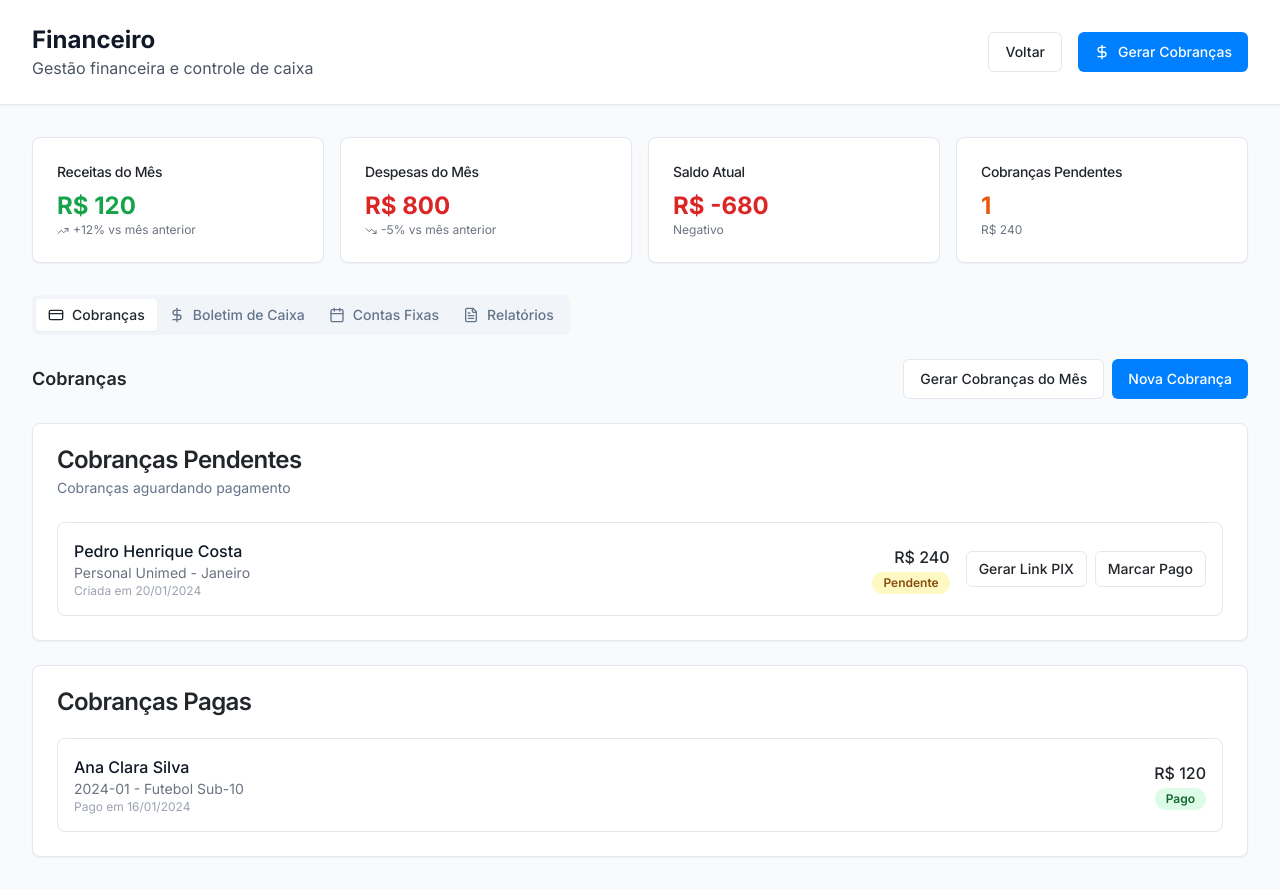
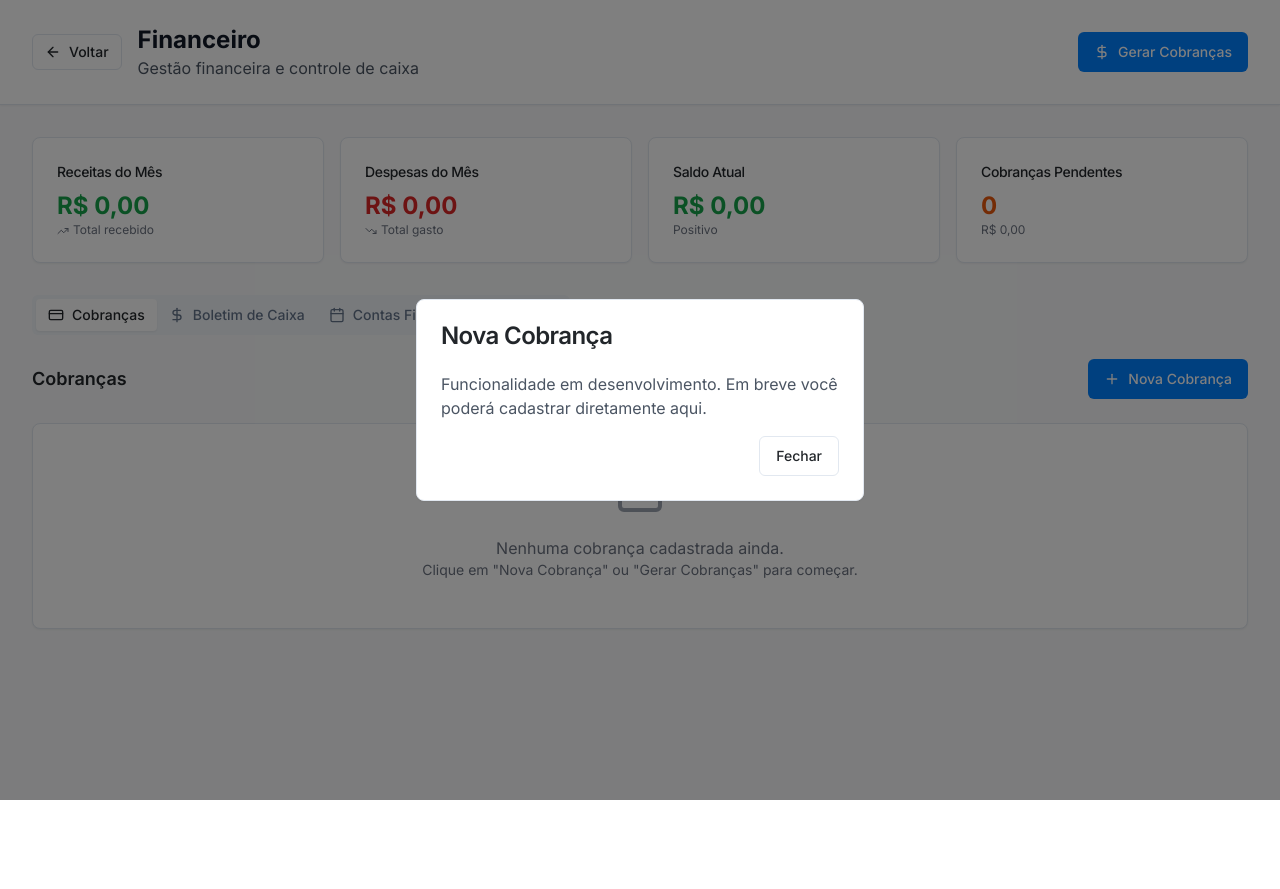
Before and after one commit to johnlns/CEPIN, a Next.js app: page /financeiro in a window 1280 px wide. Both pictures are taken after a click on the button "Nova Cobrança". After the commit the page ends 800 px from the top, so only its background shows below. Built offline with nearby package versions, Linux system fonts and the light colour scheme.

Commit message:
Refactor: Refatorar página Financeiro com botão voltar e preparar para integração com banco

```diff
--- a/src/app/financeiro/page.tsx
+++ b/src/app/financeiro/page.tsx
@@ -1,82 +1,76 @@
+'use client'
+
+import { useState, useEffect } from 'react'
 import { Card, CardContent, CardDescription, CardHeader, CardTitle } from '@/components/ui/card'
 import { Button } from '@/components/ui/button'
 import { Badge } from '@/components/ui/badge'
 import { Tabs, TabsContent, TabsList, TabsTrigger } from '@/components/ui/tabs'
-import { DollarSign, TrendingUp, TrendingDown, FileText, Calendar, CreditCard } from 'lucide-react'
+import { Input } from '@/components/ui/input'
+import { Label } from '@/components/ui/label'
+import { DollarSign, TrendingUp, TrendingDown, FileText, Calendar, CreditCard, ArrowLeft, Plus } from 'lucide-react'
+import Link from 'next/link'
 
-// Mock data - em produção viria dos serviços financeiros
-const cobrancas = [
-  {
-    id: '1',
-    aluno: 'Ana Clara Silva',
-    referencia: '2024-01 - Futebol Sub-10',
-    origem: 'modalidade',
-    valorCents: 12000,
-    status: 'pago',
-    createdAt: '2024-01-15',
-    paidAt: '2024-01-16'
-  },
-  {
-    id: '2',
-    aluno: 'Pedro Henrique Costa',
-    referencia: 'Personal Unimed - Janeiro',
-    origem: 'personal',
-    valorCents: 24000,
-    status: 'pendente',
-    createdAt: '2024-01-20',
-    paidAt: null
+interface Cobranca {
+  id: string
+  alunoId: string
+  referencia: string
+  origem: string
+  valorCents: number
+  status: string
+  createdAt: Date
+  paidAt: Date | null
+  aluno?: {
+    fullName: string
   }
-]
+}
 
-const boletimCaixa = [
-  {
-    id: '1',
-    data: '2024-01-20',
-    descricao: 'Recebimento mensalidade Ana Clara',
-    categoria: 'receita',
-    subcategoria: 'Modalidades',
-    origem: 'contrato',
-    valorCents: 12000,
-    forma: 'pix'
-  },
-  {
-    id: '2',
-    data: '2024-01-20',
-    descricao: 'Pagamento energia elétrica',
-    categoria: 'despesa',
-    subcategoria: 'Utilidades',
-    origem: 'outros',
-    valorCents: 80000,
-    forma: 'boleto'
+interface BoletimItem {
+  id: string
+  data: Date
+  descricao: string
+  categoria: string
+  subcategoria: string
+  origem: string
+  valorCents: number
+  forma: string
 }
-]
 
-const contasFixas = [
-  {
-    id: '1',
-    nome: 'Aluguel do Espaço',
-    valorCents: 250000,
-    vencimento: '2024-02-05',
-    status: 'aberto'
-  },
-  {
-    id: '2',
-    nome: 'Energia Elétrica',
-    valorCents: 80000,
-    vencimento: '2024-02-15',
-    status: 'pago'
+interface DespesaFixa {
+  id: string
+  nome: string
+  valorCents: number
+  diavencimento: number
+  ativa: boolean
 }
-]
 
 export default function FinanceiroPage() {
+  const [cobrancas, setCobrancas] = useState<Cobranca[]>([])
+  const [boletim, setBoletim] = useState<BoletimItem[]>([])
+  const [despesasFixas, setDespesasFixas] = useState<DespesaFixa[]>([])
+  const [loading, setLoading] = useState(false)
+  const [showFormCobranca, setShowFormCobranca] = useState(false)
+  const [showFormLancamento, setShowFormLancamento] = useState(false)
+  const [showFormDespesa, setShowFormDespesa] = useState(false)
+
   const hoje = new Date().toISOString().split('T')[0]
   const mesAtual = hoje.substring(0, 7) // YYYY-MM
 
-  const totalReceitas = boletimCaixa
+  useEffect(() => {
+    carregarDados()
+  }, [])
+
+  const carregarDados = async () => {
+    // Por enquanto, dados mockados até integrar com as APIs
+    setCobrancas([])
+    setBoletim([])
+    setDespesasFixas([])
+  }
+
+  const totalReceitas = boletim
     .filter(item => item.categoria === 'receita')
     .reduce((sum, item) => sum + item.valorCents, 0)
 
-  const totalDespesas = boletimCaixa
+  const totalDespesas = boletim
     .filter(item => item.categoria === 'despesa')
     .reduce((sum, item) => sum + item.valorCents, 0)
 
@@ -87,7 +81,31 @@ export default function FinanceiroPage() {
     .filter(c => c.status === 'pendente')
     .reduce((sum, c) => sum + c.valorCents, 0)
 
-  const contasVencidas = contasFixas.filter(c => c.status === 'aberto').length
+  const handleGerarCobrancas = async () => {
+    if (!confirm('Deseja gerar as cobranças do mês para todos os alunos ativos?')) return
+
+    setLoading(true)
+    try {
+      alert('Funcionalidade em desenvolvimento. Em breve as cobranças serão geradas automaticamente.')
+    } catch (error) {
+      console.error('Erro ao gerar cobranças:', error)
+      alert('Erro ao gerar cobranças')
+    } finally {
+      setLoading(false)
+    }
+  }
+
+  const handleMarcarPago = async (cobrancaId: string) => {
+    if (!confirm('Confirmar pagamento desta cobrança?')) return
+
+    try {
+      alert('Funcionalidade em desenvolvimento. Em breve você poderá marcar cobranças como pagas.')
+      await carregarDados()
+    } catch (error) {
+      console.error('Erro ao marcar como pago:', error)
+      alert('Erro ao processar pagamento')
+    }
+  }
 
   return (
     <div className="min-h-screen bg-gray-50">
@@ -95,13 +113,20 @@ export default function FinanceiroPage() {
       <header className="bg-white shadow-sm border-b">
         <div className="max-w-7xl mx-auto px-4 sm:px-6 lg:px-8">
           <div className="flex justify-between items-center py-6">
+            <div className="flex items-center space-x-4">
+              <Link href="/dashboard">
+                <Button variant="outline" size="sm">
+                  <ArrowLeft className="h-4 w-4 mr-2" />
+                  Voltar
+                </Button>
+              </Link>
               <div>
                 <h1 className="text-2xl font-bold text-gray-900">Financeiro</h1>
                 <p className="text-gray-600">Gestão financeira e controle de caixa</p>
               </div>
+            </div>
             <div className="flex items-center space-x-4">
-              <Button variant="outline">Voltar</Button>
-              <Button>
+              <Button onClick={handleGerarCobrancas} disabled={loading}>
                 <DollarSign className="h-4 w-4 mr-2" />
                 Gerar Cobranças
               </Button>
@@ -119,11 +144,11 @@ export default function FinanceiroPage() {
             </CardHeader>
             <CardContent>
               <div className="text-2xl font-bold text-green-600">
-                R$ {(totalReceitas / 100).toLocaleString('pt-BR')}
+                R$ {(totalReceitas / 100).toLocaleString('pt-BR', { minimumFractionDigits: 2 })}
               </div>
               <p className="text-xs text-gray-500">
                 <TrendingUp className="h-3 w-3 inline mr-1" />
-                +12% vs mês anterior
+                Total recebido
               </p>
             </CardContent>
           </Card>
@@ -134,11 +159,11 @@ export default function FinanceiroPage() {
             </CardHeader>
             <CardContent>
               <div className="text-2xl font-bold text-red-600">
-                R$ {(totalDespesas / 100).toLocaleString('pt-BR')}
+                R$ {(totalDespesas / 100).toLocaleString('pt-BR', { minimumFractionDigits: 2 })}
               </div>
               <p className="text-xs text-gray-500">
                 <TrendingDown className="h-3 w-3 inline mr-1" />
-                -5% vs mês anterior
+                Total gasto
               </p>
             </CardContent>
           </Card>
@@ -149,7 +174,7 @@ export default function FinanceiroPage() {
             </CardHeader>
             <CardContent>
               <div className={`text-2xl font-bold ${saldo >= 0 ? 'text-green-600' : 'text-red-600'}`}>
-                R$ {(saldo / 100).toLocaleString('pt-BR')}
+                R$ {(saldo / 100).toLocaleString('pt-BR', { minimumFractionDigits: 2 })}
               </div>
               <p className="text-xs text-gray-500">
                 {saldo >= 0 ? 'Positivo' : 'Negativo'}
@@ -164,7 +189,7 @@ export default function FinanceiroPage() {
             <CardContent>
               <div className="text-2xl font-bold text-orange-600">{cobrancasPendentes}</div>
               <p className="text-xs text-gray-500">
-                R$ {(valorPendente / 100).toLocaleString('pt-BR')}
+                R$ {(valorPendente / 100).toLocaleString('pt-BR', { minimumFractionDigits: 2 })}
               </p>
             </CardContent>
           </Card>
@@ -195,16 +220,22 @@ export default function FinanceiroPage() {
           <TabsContent value="cobrancas" className="space-y-6">
             <div className="flex justify-between items-center">
               <h2 className="text-lg font-semibold">Cobranças</h2>
-              <div className="flex space-x-2">
-                <Button variant="outline">
-                  Gerar Cobranças do Mês
-                </Button>
-                <Button>
+              <Button onClick={() => setShowFormCobranca(true)}>
+                <Plus className="h-4 w-4 mr-2" />
                 Nova Cobrança
               </Button>
             </div>
-            </div>
 
+            {cobrancas.length === 0 ? (
+              <Card>
+                <CardContent className="py-12 text-center text-gray-500">
+                  <CreditCard className="h-12 w-12 mx-auto mb-4 text-gray-400" />
+                  <p>Nenhuma cobrança cadastrada ainda.</p>
+                  <p className="text-sm">Clique em &quot;Nova Cobrança&quot; ou &quot;Gerar Cobranças&quot; para começar.</p>
+                </CardContent>
+              </Card>
+            ) : (
+              <>
                 <Card>
                   <CardHeader>
                     <CardTitle>Cobranças Pendentes</CardTitle>
@@ -217,7 +248,7 @@ export default function FinanceiroPage() {
                       {cobrancas.filter(c => c.status === 'pendente').map((cobranca) => (
                         <div key={cobranca.id} className="flex items-center justify-between p-4 border rounded-lg">
                           <div className="flex-1">
-                        <div className="font-medium text-gray-900">{cobranca.aluno}</div>
+                            <div className="font-medium text-gray-900">{cobranca.aluno?.fullName || 'Aluno'}</div>
                             <div className="text-sm text-gray-500">{cobranca.referencia}</div>
                             <div className="text-xs text-gray-400">
                               Criada em {new Date(cobranca.createdAt).toLocaleDateString('pt-BR')}
@@ -226,20 +257,19 @@ export default function FinanceiroPage() {
                           <div className="flex items-center space-x-4">
                             <div className="text-right">
                               <div className="font-medium">
-                            R$ {(cobranca.valorCents / 100).toLocaleString('pt-BR')}
+                                R$ {(cobranca.valorCents / 100).toLocaleString('pt-BR', { minimumFractionDigits: 2 })}
                               </div>
                               <Badge className="bg-yellow-100 text-yellow-800">
                                 Pendente
                               </Badge>
                             </div>
-                        <div className="flex space-x-2">
-                          <Button variant="outline" size="sm">
-                            Gerar Link PIX
-                          </Button>
-                          <Button variant="outline" size="sm">
+                            <Button
+                              variant="outline"
+                              size="sm"
+                              onClick={() => handleMarcarPago(cobranca.id)}
+                            >
                               Marcar Pago
                             </Button>
-                        </div>
                           </div>
                         </div>
                       ))}
@@ -256,16 +286,16 @@ export default function FinanceiroPage() {
                       {cobrancas.filter(c => c.status === 'pago').map((cobranca) => (
                         <div key={cobranca.id} className="flex items-center justify-between p-4 border rounded-lg">
                           <div className="flex-1">
-                        <div className="font-medium text-gray-900">{cobranca.aluno}</div>
+                            <div className="font-medium text-gray-900">{cobranca.aluno?.fullName || 'Aluno'}</div>
                             <div className="text-sm text-gray-500">{cobranca.referencia}</div>
                             <div className="text-xs text-gray-400">
-                          Pago em {new Date(cobranca.paidAt!).toLocaleDateString('pt-BR')}
+                              Pago em {cobranca.paidAt ? new Date(cobranca.paidAt).toLocaleDateString('pt-BR') : '-'}
                             </div>
                           </div>
                           <div className="flex items-center space-x-4">
                             <div className="text-right">
                               <div className="font-medium">
-                            R$ {(cobranca.valorCents / 100).toLocaleString('pt-BR')}
+                                R$ {(cobranca.valorCents / 100).toLocaleString('pt-BR', { minimumFractionDigits: 2 })}
                               </div>
                               <Badge className="bg-green-100 text-green-800">
                                 Pago
@@ -277,17 +307,29 @@ export default function FinanceiroPage() {
                     </div>
                   </CardContent>
                 </Card>
+              </>
+            )}
           </TabsContent>
 
           {/* Caixa Tab */}
           <TabsContent value="caixa" className="space-y-6">
             <div className="flex justify-between items-center">
               <h2 className="text-lg font-semibold">Boletim de Caixa</h2>
-              <Button>
+              <Button onClick={() => setShowFormLancamento(true)}>
+                <Plus className="h-4 w-4 mr-2" />
                 Novo Lançamento
               </Button>
             </div>
 
+            {boletim.length === 0 ? (
+              <Card>
+                <CardContent className="py-12 text-center text-gray-500">
+                  <DollarSign className="h-12 w-12 mx-auto mb-4 text-gray-400" />
+                  <p>Nenhuma movimentação registrada ainda.</p>
+                  <p className="text-sm">Clique em &quot;Novo Lançamento&quot; para começar.</p>
+                </CardContent>
+              </Card>
+            ) : (
               <Card>
                 <CardHeader>
                   <CardTitle>Movimentações Recentes</CardTitle>
@@ -297,7 +339,7 @@ export default function FinanceiroPage() {
                 </CardHeader>
                 <CardContent>
                   <div className="space-y-4">
-                  {boletimCaixa.map((item) => (
+                    {boletim.map((item) => (
                       <div key={item.id} className="flex items-center justify-between p-4 border rounded-lg">
                         <div className="flex-1">
                           <div className="font-medium text-gray-900">{item.descricao}</div>
@@ -312,7 +354,7 @@ export default function FinanceiroPage() {
                           <div className={`text-right font-medium ${
                             item.categoria === 'receita' ? 'text-green-600' : 'text-red-600'
                           }`}>
-                          {item.categoria === 'receita' ? '+' : '-'}R$ {(item.valorCents / 100).toLocaleString('pt-BR')}
+                            {item.categoria === 'receita' ? '+' : '-'}R$ {(item.valorCents / 100).toLocaleString('pt-BR', { minimumFractionDigits: 2 })}
                           </div>
                           <Badge className={
                             item.categoria === 'receita' ? 'bg-green-100 text-green-800' : 'bg-red-100 text-red-800'
@@ -325,61 +367,61 @@ export default function FinanceiroPage() {
                   </div>
                 </CardContent>
               </Card>
+            )}
           </TabsContent>
 
           {/* Contas Fixas Tab */}
           <TabsContent value="contas-fixas" className="space-y-6">
             <div className="flex justify-between items-center">
-              <h2 className="text-lg font-semibold">Contas Fixas</h2>
-              <div className="flex space-x-2">
-                <Button variant="outline">
-                  Gerar Contas do Mês
-                </Button>
-                <Button>
-                  Nova Conta Fixa
+              <h2 className="text-lg font-semibold">Despesas Fixas</h2>
+              <Button onClick={() => setShowFormDespesa(true)}>
+                <Plus className="h-4 w-4 mr-2" />
+                Nova Despesa Fixa
               </Button>
             </div>
-            </div>
 
+            {despesasFixas.length === 0 ? (
+              <Card>
+                <CardContent className="py-12 text-center text-gray-500">
+                  <Calendar className="h-12 w-12 mx-auto mb-4 text-gray-400" />
+                  <p>Nenhuma despesa fixa cadastrada ainda.</p>
+                  <p className="text-sm">Clique em &quot;Nova Despesa Fixa&quot; para começar.</p>
+                </CardContent>
+              </Card>
+            ) : (
               <Card>
                 <CardHeader>
-                <CardTitle>Contas do Mês</CardTitle>
+                  <CardTitle>Despesas Fixas Mensais</CardTitle>
                   <CardDescription>
-                  Contas fixas para {mesAtual}
+                    Contas que se repetem mensalmente
                   </CardDescription>
                 </CardHeader>
                 <CardContent>
                   <div className="space-y-4">
-                  {contasFixas.map((conta) => (
-                    <div key={conta.id} className="flex items-center justify-between p-4 border rounded-lg">
+                    {despesasFixas.filter(d => d.ativa).map((despesa) => (
+                      <div key={despesa.id} className="flex items-center justify-between p-4 border rounded-lg">
                         <div className="flex-1">
-                        <div className="font-medium text-gray-900">{conta.nome}</div>
+                          <div className="font-medium text-gray-900">{despesa.nome}</div>
                           <div className="text-sm text-gray-500">
-                          Vencimento: {new Date(conta.vencimento).toLocaleDateString('pt-BR')}
+                            Vencimento: dia {despesa.diavencimento}
                           </div>
                         </div>
                         <div className="flex items-center space-x-4">
                           <div className="text-right">
                             <div className="font-medium">
-                            R$ {(conta.valorCents / 100).toLocaleString('pt-BR')}
+                              R$ {(despesa.valorCents / 100).toLocaleString('pt-BR', { minimumFractionDigits: 2 })}
                             </div>
-                          <Badge className={
-                            conta.status === 'pago' ? 'bg-green-100 text-green-800' : 'bg-yellow-100 text-yellow-800'
-                          }>
-                            {conta.status === 'pago' ? 'Pago' : 'Pendente'}
+                            <Badge className="bg-blue-100 text-blue-800">
+                              Mensal
                             </Badge>
                           </div>
-                        {conta.status !== 'pago' && (
-                          <Button variant="outline" size="sm">
-                            Marcar Pago
-                          </Button>
-                        )}
                         </div>
                       </div>
                     ))}
                   </div>
                 </CardContent>
               </Card>
+            )}
           </TabsContent>
 
           {/* Relatórios Tab */}
@@ -422,19 +464,19 @@ export default function FinanceiroPage() {
                 <div className="grid grid-cols-1 md:grid-cols-3 gap-6">
                   <div className="text-center">
                     <div className="text-2xl font-bold text-green-600">
-                      R$ {(totalReceitas / 100).toLocaleString('pt-BR')}
+                      R$ {(totalReceitas / 100).toLocaleString('pt-BR', { minimumFractionDigits: 2 })}
                     </div>
                     <div className="text-sm text-gray-500">Receitas</div>
                   </div>
                   <div className="text-center">
                     <div className="text-2xl font-bold text-red-600">
-                      R$ {(totalDespesas / 100).toLocaleString('pt-BR')}
+                      R$ {(totalDespesas / 100).toLocaleString('pt-BR', { minimumFractionDigits: 2 })}
                     </div>
                     <div className="text-sm text-gray-500">Despesas</div>
                   </div>
                   <div className="text-center">
                     <div className={`text-2xl font-bold ${saldo >= 0 ? 'text-green-600' : 'text-red-600'}`}>
-                      R$ {(saldo / 100).toLocaleString('pt-BR')}
+                      R$ {(saldo / 100).toLocaleString('pt-BR', { minimumFractionDigits: 2 })}
                     </div>
                     <div className="text-sm text-gray-500">Saldo Líquido</div>
                   </div>
@@ -443,6 +485,38 @@ export default function FinanceiroPage() {
             </Card>
           </TabsContent>
         </Tabs>
+
+        {/* Modal Placeholder */}
+        {(showFormCobranca || showFormLancamento || showFormDespesa) && (
+          <div className="fixed inset-0 bg-black bg-opacity-50 flex items-center justify-center z-50">
+            <Card className="w-full max-w-md">
+              <CardHeader>
+                <CardTitle>
+                  {showFormCobranca && 'Nova Cobrança'}
+                  {showFormLancamento && 'Novo Lançamento'}
+                  {showFormDespesa && 'Nova Despesa Fixa'}
+                </CardTitle>
+              </CardHeader>
+              <CardContent>
+                <p className="text-gray-600 mb-4">
+                  Funcionalidade em desenvolvimento. Em breve você poderá cadastrar diretamente aqui.
+                </p>
+                <div className="flex justify-end space-x-2">
+                  <Button
+                    variant="outline"
+                    onClick={() => {
+                      setShowFormCobranca(false)
+                      setShowFormLancamento(false)
+                      setShowFormDespesa(false)
+                    }}
+                  >
+                    Fechar
+                  </Button>
+                </div>
+              </CardContent>
+            </Card>
+          </div>
+        )}
       </div>
     </div>
   )
```
Lines whose indentation alone changed are shown as unchanged.
